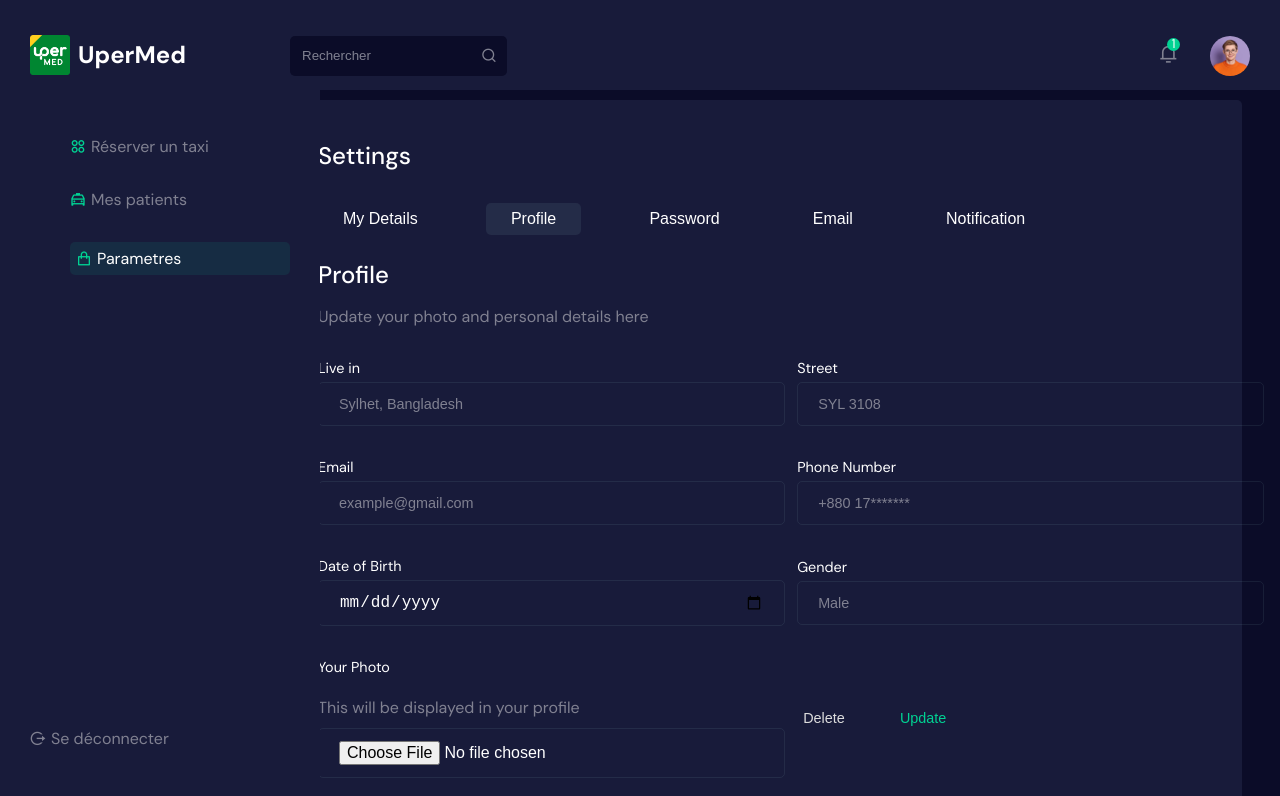
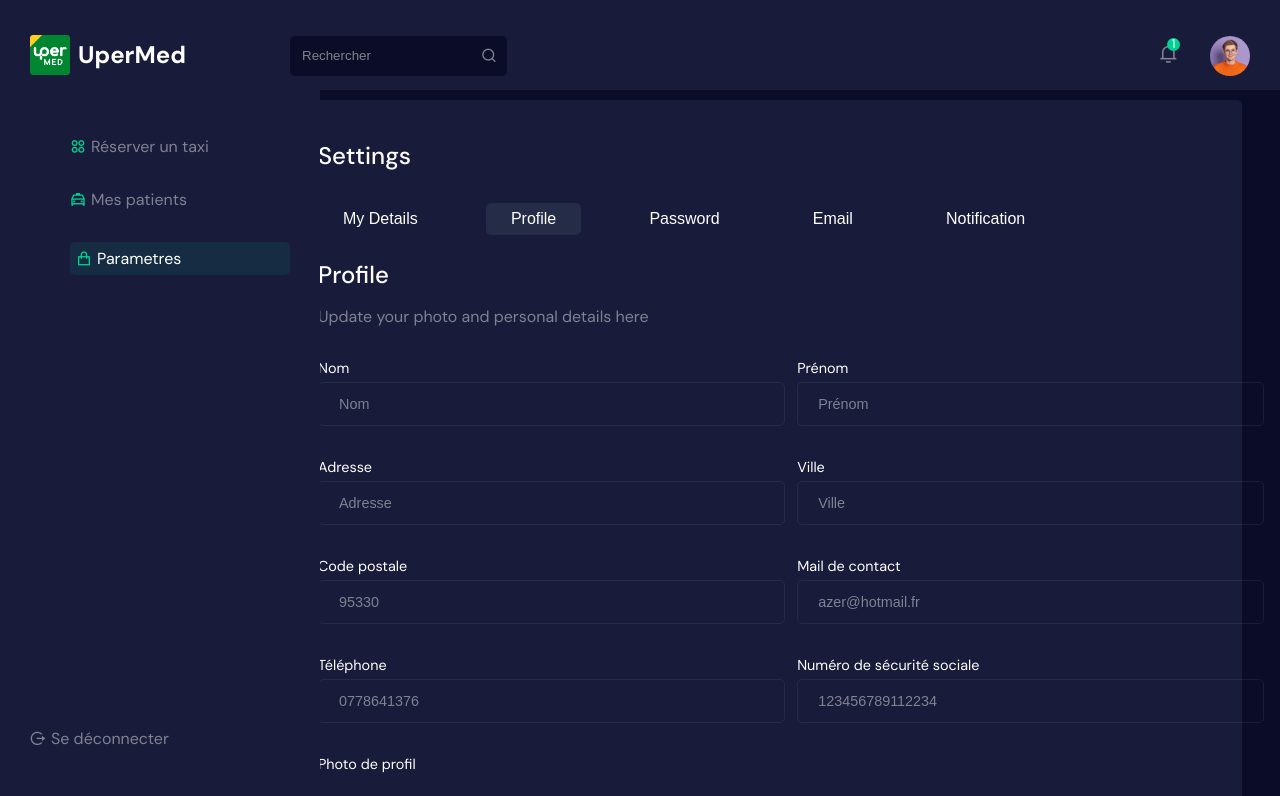
Before and after one commit to Pascal95/frontuperr, a React (Vite) app: page /Dashboard/settings in a window 1280 px wide. Shown: the top 796 px of the page. Built offline with nearby package versions, Linux system fonts and the light colour scheme; no server answers.

Commit message:
google map

```diff
--- a/package.json
+++ b/package.json
@@ -17,6 +17,7 @@
     "@mui/material": "^5.14.20",
     "@mui/styled-engine-sc": "^6.0.0-alpha.7",
     "@mui/x-date-pickers": "^6.18.3",
+    "@react-google-maps/api": "^2.19.2",
     "@testing-library/jest-dom": "^5.17.0",
     "@testing-library/react": "^13.4.0",
     "@testing-library/user-event": "^13.5.0",
--- a/src/Components/DashboardInit/DashboardInit.jsx
+++ b/src/Components/DashboardInit/DashboardInit.jsx
@@ -1,7 +1,82 @@
 import React from 'react';
+import { useState, useRef, useEffect } from 'react';
 import './DashboardInit.css'
+import { Box } from '@mui/system';
+import { Button, Skeleton } from '@mui/material';
+import { useJsApiLoader, GoogleMap, Marker, Autocomplete, DirectionsRenderer } from '@react-google-maps/api';
 
 function DashboardInit(props) {
+    const ApiKey = "AIzaSyD5_kKrwRWSXq1lh9UI_-5tONjU1BeQSII"
+    const [map,setMap] = useState(/** @type google.maps.Map */ (null))
+    const [directionsResponse, setDirectionsResponse] = useState(null)
+    const [distance, setDistance] = useState('')
+    const [duration, setDuration] = useState('')
+
+    /** @type React.MutableRefObject<HTMLInputElement> */
+    const originRef = useRef()
+    /** @type React.MutableRefObject<HTMLInputElement> */
+    const destinationRef = useRef()
+
+    const { isLoaded } = useJsApiLoader({
+        googleMapsApiKey: ApiKey,
+        libraries: ['places']
+    });
+    if (isLoaded) { // Assurez-vous que l'API Google Maps est chargée
+        const autocompleteOrigin = new google.maps.places.Autocomplete(originRef.current);
+        const autocompleteDestination = new google.maps.places.Autocomplete(destinationRef.current);
+
+        autocompleteOrigin.setComponentRestrictions({
+            country: "fr",
+        });
+
+        autocompleteDestination.setComponentRestrictions({
+            country: "fr",
+        });
+    }
+    async function calculateRoute() {
+        if(originRef.current.value === '' || destinationRef.current.value === '') {
+            return
+        }
+        const directionsService = new google.maps.DirectionsService();
+        const result = directionsService.route({
+            origin: {
+                query: originRef.current.value
+            },
+            destination: {
+                query: destinationRef.current.value
+            },
+            travelMode: google.maps.TravelMode.DRIVING
+        }, (response, status) => {
+            if(status === google.maps.DirectionsStatus.OK) {
+                setDirectionsResponse(response)
+                setDistance(response.routes[0].legs[0].distance.text)
+                setDuration(response.routes[0].legs[0].duration.text)
+            } else {
+                console.log(response)
+            }
+        })
+    }
+
+    function clearRoute() {
+        setDirectionsResponse(null)
+        setDistance('')
+        setDuration('')
+        originRef.current.value = ''
+        destinationRef.current.value = ''
+    }
+    // Configuration de la carte
+    const mapContainerStyle = {
+        width: '100%',
+        height: '400px'
+    };
+    const center = {
+        lat: 48.8566, // Coordonnées de Paris, par exemple
+        lng: 2.3522
+    };
+
+    if (!isLoaded) return <Skeleton variant="rectangular" width="100%" height="400px" />;
+
+
     return (
         <div className="DashboardInit">
             <h2 className="dashboard__title">Reserver un taxi</h2>
@@ -23,11 +98,15 @@ function DashboardInit(props) {
                 <div className="form__group">
                     <div>
                         <label>Lieu de départ</label>
-                        <input type="text" placeholder="6 rue des fossettes 95330 Domont" />
+                        <Autocomplete>
+                            <input type="text" placeholder="6 rue des fossettes 95330 Domont" ref={originRef} />
+                        </Autocomplete>
                     </div>
                     <div>
                         <label>Lieu d'arrivé</label>
-                        <input type="text" placeholder="Hopital d'Eaubonne" />
+                        <Autocomplete>
+                            <input type="text" placeholder="Hopital d'Eaubonne" ref={destinationRef} />
+                        </Autocomplete>
                     </div>
                 </div>
                 <div className="form__group">
@@ -62,6 +141,38 @@ function DashboardInit(props) {
                 </div>
                 <button className="btn-validate">Valider</button>
             </form>
+            <Button
+                variant="contained"
+                sx={{ mt: 2 }}
+                onClick={() => map.panTo(center)}>Recentrer</Button>
+            <Button
+                variant="contained"
+                sx={{ mt: 2 }}
+                onClick={calculateRoute}>Calculer</Button>
+            <Button
+                variant="contained"
+                sx={{ mt: 2 }}
+                onClick={clearRoute}>Effacer</Button>
+            <p>Distance: {distance}</p>
+            <p>Durée: {duration}</p>
+
+            <Box sx={mapContainerStyle}>
+                <GoogleMap
+                    mapContainerStyle={mapContainerStyle}
+                    center={center}
+                    zoom={10}
+                    onLoad={map => setMap(map)}
+                >
+                    <Marker position={center} />
+                    {directionsResponse && (
+                        <DirectionsRenderer
+                            options={{
+                                directions: directionsResponse
+                            }}
+                        />
+                    )}
+                </GoogleMap>
+            </Box>
         </div>
     );
 }
--- a/src/Pages/Settings.jsx
+++ b/src/Pages/Settings.jsx
@@ -1,7 +1,61 @@
-import React from "react";
+import React, {useState, useEffect } from "react";
 import "../styles/settings.css";
 
 const Settings = () => {
+  const [userData, setUserData] = useState(null);
+  const [loading, setLoading] = useState(false);
+  const [error, setError] = useState(null);
+  const token = localStorage.getItem('token');
+  const [formFiche, setformFiche] =useState({
+    nom: '',
+    prenom: '',
+    adresse: '',
+    ville: '',
+    codepostal: '',
+    mailcontact: '',
+    telephone: '',
+    role:'',
+    idCNX:'',
+    signature:'',
+    idFicheMere:0,
+    numSS:''
+})
+  const fetchUserProfile = (token) => {
+    const url = 'https://backupper.onrender.com/api/users/profile';
+
+    setLoading(true);
+    fetch(url, {
+      method: 'GET',
+      headers: {
+          'Authorization': `Bearer ${token}`
+      }
+    })
+    .then(response => {
+        if (!response.ok) {
+            throw new Error(`Erreur HTTP: ${response.status}`);
+        }
+        return response.json();
+    })
+    .then(data => {
+      setformFiche(data);
+    })
+    .catch(error => {
+        setError(error.toString());
+    })
+    .finally(() => {
+        setLoading(false);
+    });
+  };
+
+  useEffect(() => {
+    fetchUserProfile(token);
+  }, [token]);
+
+  const handleInputChange = (event) => {
+    const { name, value } = event.target;
+    setformFiche({ ...formFiche, [name]: value });
+  }
+
   return (
     <div className="settings">
       <div className="settings__wrapper">
@@ -23,52 +77,109 @@ const Settings = () => {
           <form>
             <div className="form__group">
               <div>
-                <label>Live in</label>
-                <input type="text" placeholder="Sylhet, Bangladesh" />
+                <label>Nom</label>
+                <input
+                  type="text"
+                  placeholder="Nom"
+                  name="nom"
+                  value={formFiche.nom}
+                  onChange={handleInputChange}
+                />
               </div>
 
               <div>
-                <label>Street</label>
-                <input type="text" placeholder="SYL 3108" />
+                <label>Prénom</label>
+                <input
+                  type="text"
+                  placeholder="Prénom"
+                  name="prenom"
+                  value={formFiche.prenom}
+                  onChange={handleInputChange}
+                />
               </div>
             </div>
 
             <div className="form__group">
               <div>
-                <label>Email</label>
-                <input type="email" placeholder="example@gmail.com" />
+                <label>Adresse</label>
+                <input
+                  type="text"
+                  placeholder="Adresse"
+                  name="adresse"
+                  value={formFiche.adresse}
+                  onChange={handleInputChange}
+                />
               </div>
 
               <div>
-                <label>Phone Number</label>
-                <input type="number" placeholder="+880 17*******" />
+                <label>Ville</label>
+                <input
+                  type="text"
+                  placeholder="Ville"
+                  name="ville"
+                  value={formFiche.ville}
+                  onChange={handleInputChange}
+                />
               </div>
             </div>
 
             <div className="form__group">
               <div>
-                <label>Date of Birth</label>
-                <input type="date" placeholder="dd/mm/yyyy" />
+                <label>Code postale</label>
+                <input
+                  type="number"
+                  placeholder="95330"
+                  name="codepostal"
+                  value={formFiche.codepostal}
+                  onChange={handleInputChange}
+                />
               </div>
 
               <div>
-                <label>Gender</label>
-                <input type="text" placeholder="Male" />
+                <label>Mail de contact</label>
+                <input
+                  type="email"
+                  placeholder="azer@hotmail.fr"
+                  name="mailcontact"
+                  value={formFiche.mailcontact}
+                  onChange={handleInputChange}
+                  />
               </div>
             </div>
-
             <div className="form__group">
               <div>
-                <label>Your Photo</label>
+                <label>Téléphone</label>
+                <input
+                  type="number"
+                  placeholder="0778641376"
+                  name="telephone"
+                  value={formFiche.telephone}
+                  onChange={handleInputChange}
+                />
+              </div>
+
+              <div>
+                <label>Numéro de sécurité sociale</label>
+                <input
+                  type="number"
+                  placeholder="123456789112234"
+                  name="numSS"
+                  value={formFiche.numSS}
+                  onChange={handleInputChange}
+                />
+              </div>
+            </div>
+            <div className="form__group">
+              <div>
+                <label>Photo de profil</label>
                 <p className="profile-img__desc">
-                  This will be displayed in your profile
+                  Cette photo sera affiché sur votre profil
                 </p>
                 <input type="file" placeholder="choose file" />
               </div>
 
               <div className="profile__img-btns">
-                <button className="dlt__btn">Delete</button>
-                <button className="update__btn">Update</button>
+                <button className="update__btn">Mettre a jour</button>
               </div>
             </div>
           </form>
--- a/src/routes/ProtectedRoute.jsx
+++ b/src/routes/ProtectedRoute.jsx
@@ -1,5 +1,5 @@
-import React from 'react';
-import Navigate from 'react-router-dom';
+import React from "react";
+import { Navigate } from "react-router-dom";
 
 const ProtectedRoute = ({ children }) => {
     const token = localStorage.getItem('token');
--- a/src/routes/Router.jsx
+++ b/src/routes/Router.jsx
@@ -7,14 +7,18 @@ import Inscription from "../Pages/Inscription";
 import InscriptionEtape from '../Pages/InscriptionEtape';
 import DashboardInit from "../Components/DashboardInit/DashboardInit";
 import Patient from "../Components/Patient/Patient";
+import ProtectedRoute from './ProtectedRoute';
 
 const Router = () => {
   return (
     <Routes>
         <Route path="/" element={<Login />} />
+
         <Route
           path="/Dashboard"
-          element={<Dashboard />}
+          element={
+            <Dashboard />
+        }
         >
           <Route path="accueil" element={<DashboardInit />} />
           <Route path="settings" element={<Settings />} />
```
Also changed, not shown: 1 other file (tests, documents, lock files or other folders).
